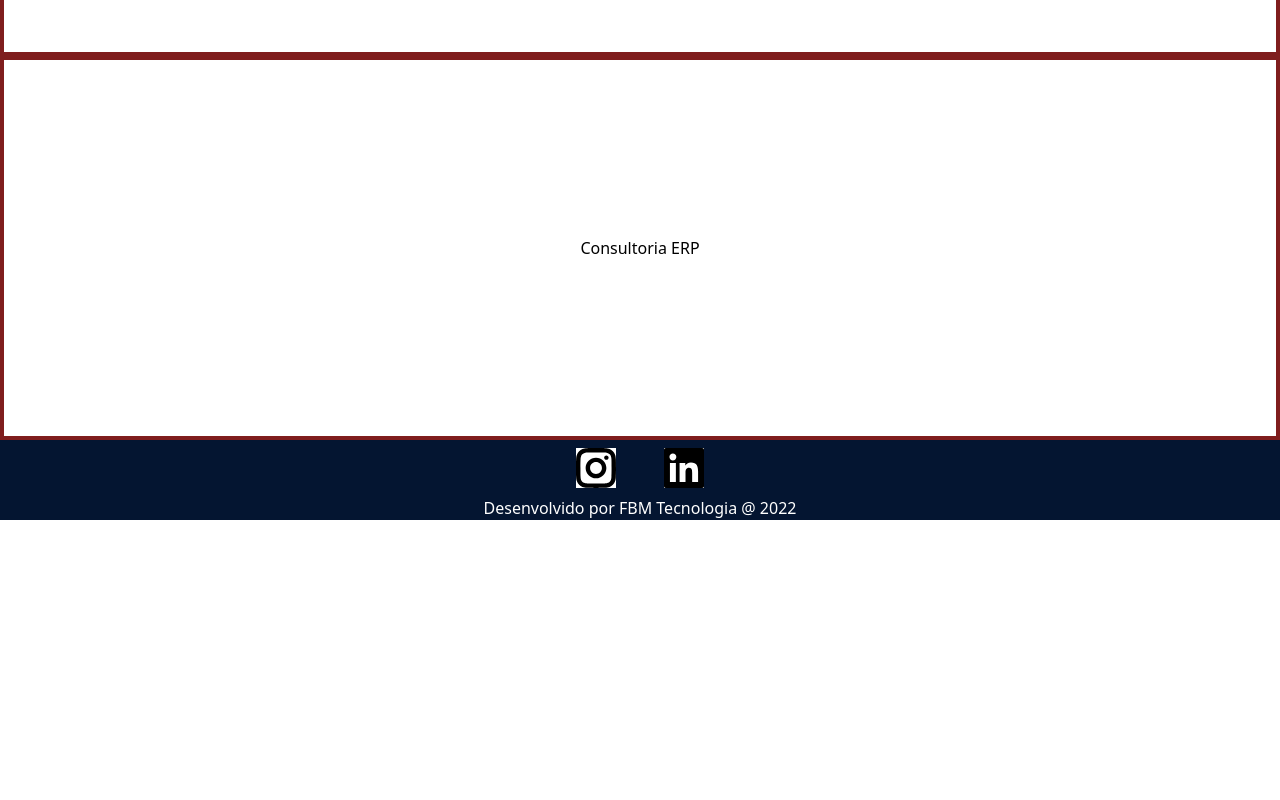
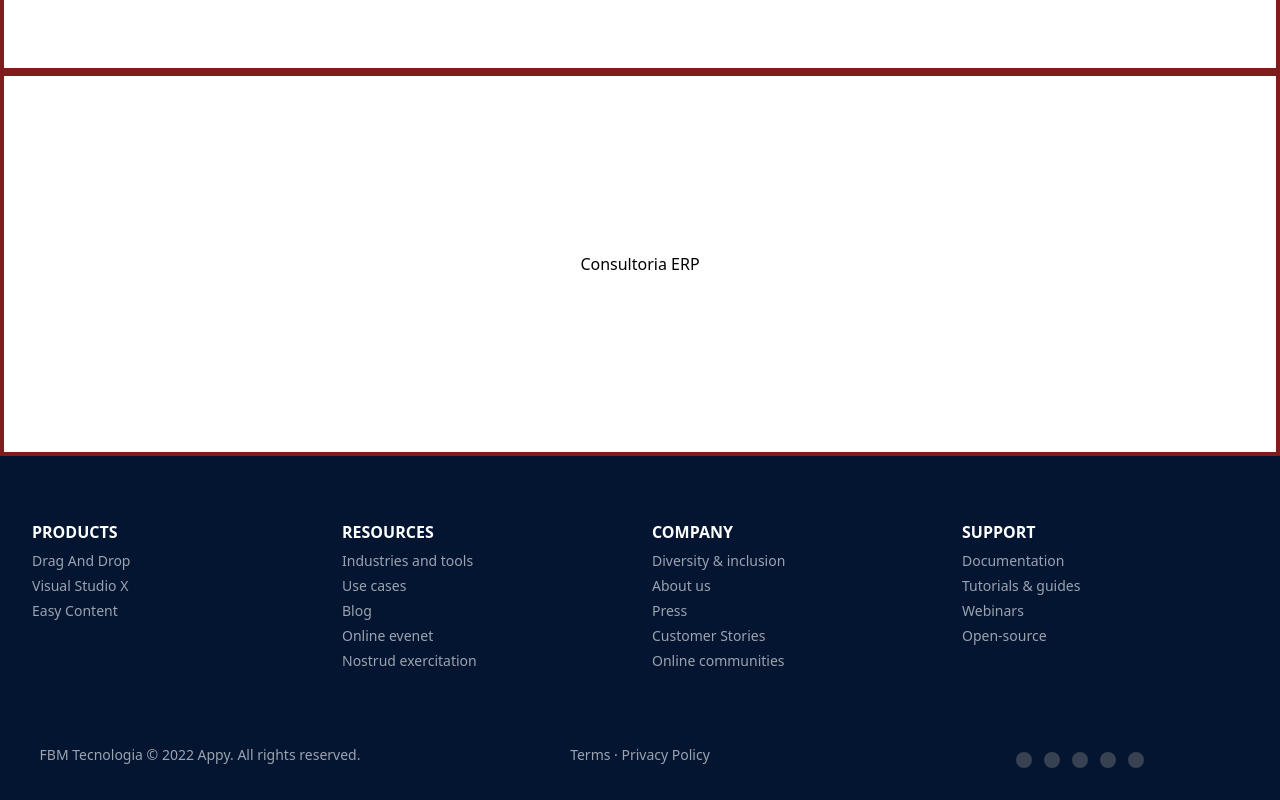
Before and after one commit to tifelipemoreira/fbm-consultoria, a Next.js app: page / in a window 1280 px wide. Shown: the part 424-1224 px from the top of the page. Before the commit the page ends 944 px from the top, so only its background shows below. Built offline with nearby package versions, Linux system fonts and the light colour scheme.

Commit message:
Melhorias Footer

```diff
--- a/src/components/Footer/Footer.js
+++ /dev/null
@@ -1,25 +0,0 @@
-import { useState } from "react"; // import state
-import { GrInstagram, GrLinkedin } from "react-icons/gr";
-export default function Footer() {
-  return (
-    <>
-      <footer className="relative bg-fbmprimary ">
-        <div className="flex justify-center">
-          <a className="m-2 mr-6"
-            href="https://www.instagram.com/tifelipemoreira/" target={"_blank"} rel="noreferrer noopener"
-          >
-            <GrInstagram className="h-10 w-10 bg-white "></GrInstagram>
-          </a>
-          <a className="m-2 ml-6"
-            href="https://www.linkedin.com/in/tifelipemoreira/" target={"_blank"} rel="noreferrer noopener"
-          >
-            <GrLinkedin className="h-10 w-10 bg-white "></GrLinkedin>
-          </a>
-        </div>
-        <div className="flex justify-center text-white">
-          <span>Desenvolvido por FBM Tecnologia @ 2022</span>
-        </div>
-      </footer>
-    </>
-  );
-}
--- /dev/null
+++ b/src/components/Footer/Footer.jsx
@@ -0,0 +1,22 @@
+import React from "react";
+import ItemsContainer from "./ItemsContainer";
+import SocialIcons from "./SocialIcons";
+import { Icons } from "./Menus";
+
+const Footer = () => {
+  return (
+    <footer className="bg-fbmprimary text-white">
+      <ItemsContainer />
+      <div
+        className="grid grid-cols-1 sm:grid-cols-2 lg:grid-cols-3 gap-10
+      text-center pt-2 text-gray-400 text-sm pb-8"
+      >
+        <span>FBM Tecnologia © 2022 Appy. All rights reserved.</span>
+        <span>Terms · Privacy Policy</span>
+        <SocialIcons Icons={Icons} />
+      </div>
+    </footer>
+  );
+};
+
+export default Footer;
--- /dev/null
+++ b/src/components/Footer/Item.jsx
@@ -0,0 +1,22 @@
+import React from "react";
+
+const Item = ({ Links, title }) => {
+  return (
+    <ul>
+      <h1 className="mb-1 font-semibold">{title}</h1>
+      {Links.map((link) => (
+        <li key={link.name}>
+          <a
+            className="text-gray-400 hover:text-teal-400 duration-300
+          text-sm cursor-pointer leading-6"
+            href={link.link}
+          >
+            {link.name}
+          </a>
+        </li>
+      ))}
+    </ul>
+  );
+};
+
+export default Item;
--- /dev/null
+++ b/src/components/Footer/ItemsContainer.jsx
@@ -0,0 +1,14 @@
+import Item from "./Item";
+import { PRODUCTS, RESOURCES, COMPANY, SUPPORT } from "./Menus";
+const ItemsContainer = () => {
+  return (
+    <div className="grid grid-cols-1 sm:grid-cols-3 lg:grid-cols-4 gap-6 sm:px-8 px-5 py-16">
+      <Item Links={PRODUCTS} title="PRODUCTS" />
+      <Item Links={RESOURCES} title="RESOURCES" />
+      <Item Links={COMPANY} title="COMPANY" />
+      <Item Links={SUPPORT} title="SUPPORT" />
+    </div>
+  );
+};
+
+export default ItemsContainer;
--- /dev/null
+++ b/src/components/Footer/Menus.jsx
@@ -0,0 +1,33 @@
+export const PRODUCTS = [
+    { name: "Drag And Drop", link: "#" },
+    { name: "Visual Studio X", link: "#" },
+    { name: "Easy Content", link: "#" },
+  ];
+  export const RESOURCES = [
+    { name: "Industries and tools", link: "#" },
+    { name: "Use cases", link: "#" },
+    { name: "Blog", link: "#" },
+    { name: "Online evenet", link: "#" },
+    { name: "Nostrud exercitation", link: "#" },
+  ];
+  export const COMPANY = [
+    { name: "Diversity & inclusion", link: "#" },
+    { name: "About us", link: "#" },
+    { name: "Press", link: "#" },
+    { name: "Customer Stories", link: "#" },
+    { name: "Online communities", link: "#" },
+  ];
+  export const SUPPORT = [
+    { name: "Documentation", link: "#" },
+    { name: "Tutorials & guides", link: "#" },
+    { name: "Webinars", link: "#" },
+    { name: "Open-source", link: "#" },
+  ];
+
+  export const Icons = [
+    { name: "logo-facebook", link: "#" },
+    { name: "logo-twitter", link: "#" },
+    { name: "logo-github", link: "#" },
+    { name: "logo-linkedin", link: "#" },
+    { name: "logo-instagram", link: "#" },
+  ];
--- /dev/null
+++ b/src/components/Footer/SocialIcons.jsx
@@ -0,0 +1,20 @@
+import React from "react";
+
+const SocialIcons = ({ Icons }) => {
+  return (
+    <div className="text-teal-500">
+      {Icons.map((icon) => (
+        <span
+          key={icon.name}
+          className="p-2 cursor-pointer inline-flex items-center
+        rounded-full bg-gray-700 mx-1.5 text-xl hover:text-gray-100 hover:bg-teal-500
+        duration-300 "
+        >
+          <ion-icon name={icon.name}></ion-icon>
+        </span>
+      ))}
+    </div>
+  );
+};
+
+export default SocialIcons;
--- a/src/components/NavBar/Navbar.jsx
+++ b/src/components/NavBar/Navbar.jsx
@@ -8,8 +8,7 @@ export default function NavBar() {
     <>
       <nav className="flex bg-fbmprimary">
         {/* Logo */}
-        <div className="flex justify-start items-center w-full h-24 ml-3">
-
+        <div className="flex justify-start items-center w-full h-28 ml-3">
           <Image
             src={logo}
             alt="Logo"
@@ -37,7 +36,7 @@ export default function NavBar() {
         {/* menu mobile  */}
 
         <div
-          className="lg:hidden flex justify-center items-center p-6"
+          className="lg:hidden flex justify-center items-center p-6  "
           onClick={() => setIsNavOpen((isNavOpen) => !isNavOpen)}
         >
           <HiOutlineMenu className="h-10 w-10 " color="white"></HiOutlineMenu>
@@ -48,12 +47,12 @@ export default function NavBar() {
         <div
           className={
             isNavOpen
-              ? "hidden"
-              : "lg:hidden w-full  bg-fbmprimary rounded-md  absolute flex justify-center"
+              ? "hidden "
+              : "lg:hidden  w-full bg-fbmprimary rounded-md  absolute flex justify-center  "
           }
         >
-          <ul className=" p-5 text-white text-2xl  ">
-            <li className="hover:underline rounded-md text-center w-full p-2 m-1 ">
+          <ul className=" p-5 text-white text-2xl ">
+            <li className="hover:underline rounded-md text-center w-full p-2 m-1  ">
               <a href="#Home">Home</a>
             </li>
             <li className="hover:underline rounded-md text-center w-full p-2 m-1 ">
```
